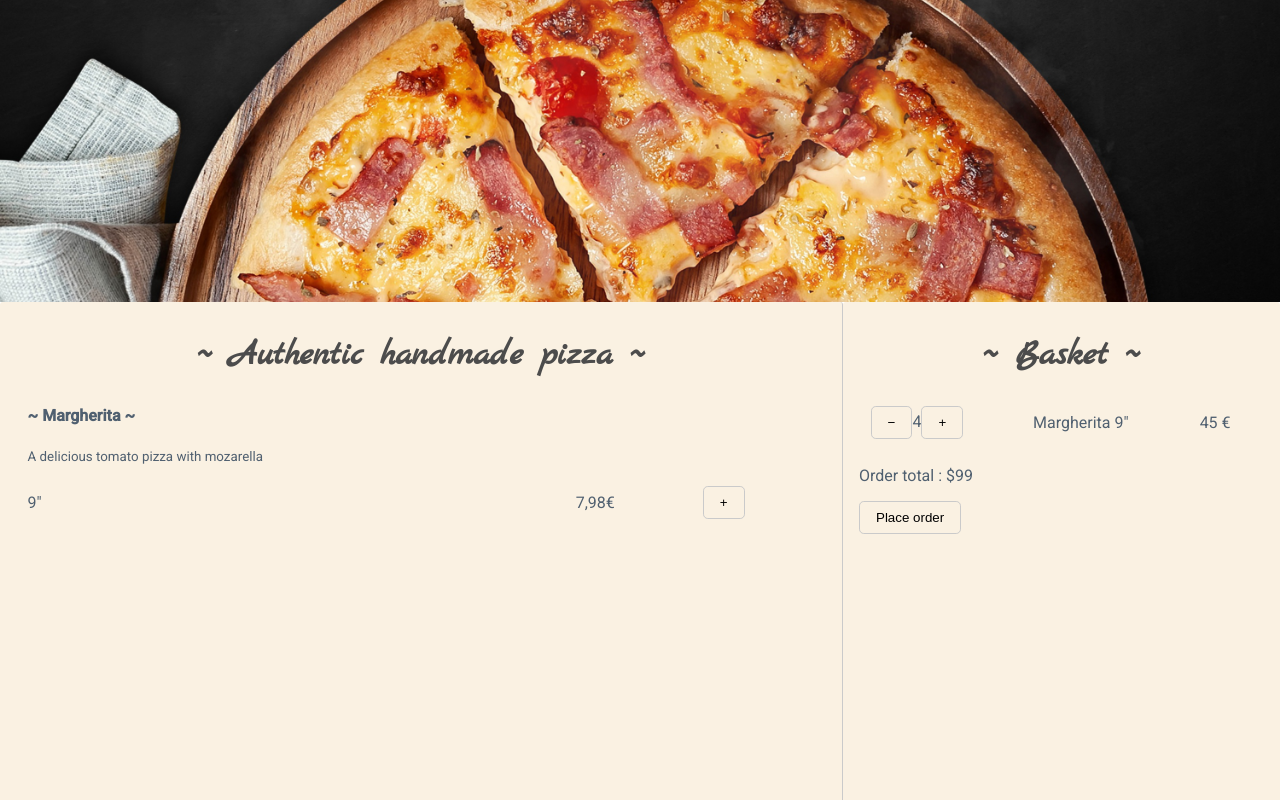
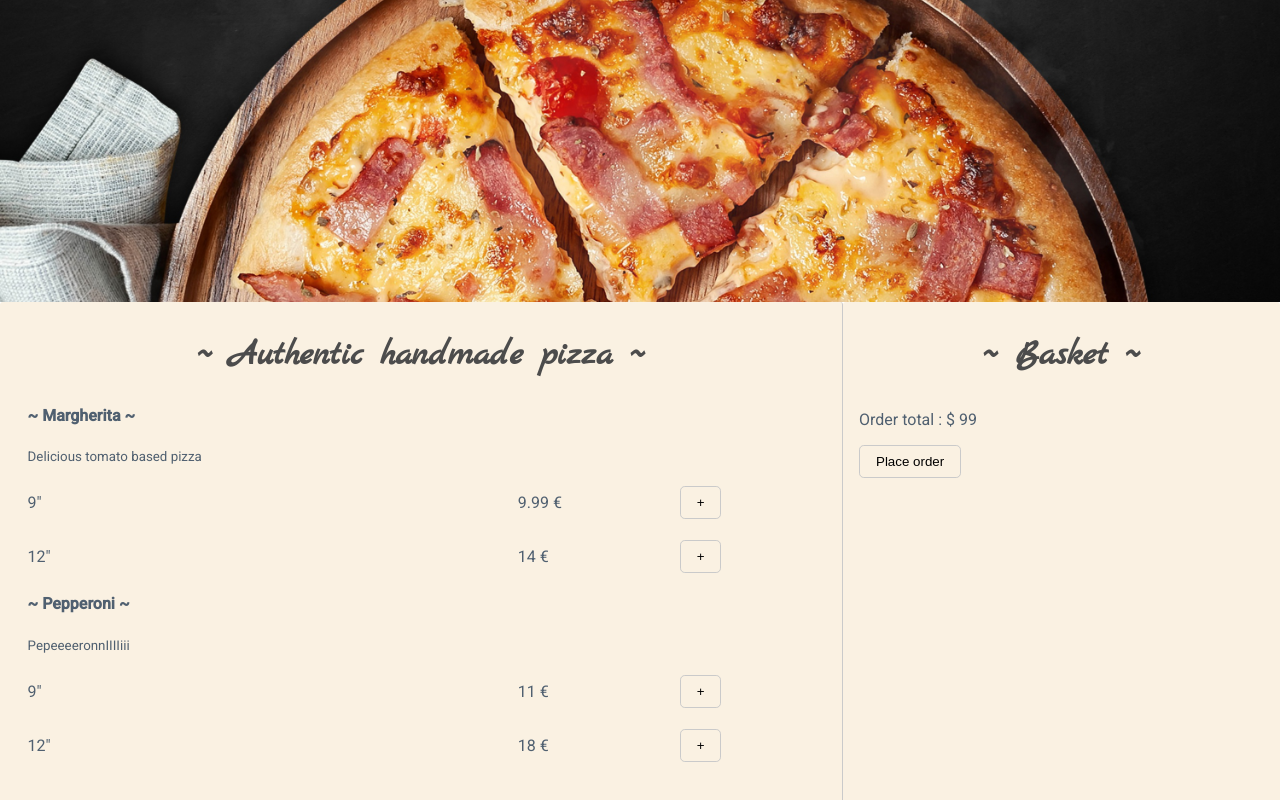
Before and after one commit to ericmartin33/tutovuePizza, a Vue app in the folder pizza-planet/: page /menu in a window 1280 px wide. Shown: the part 380-1180 px from the top of the page. Built offline with nearby package versions, Linux system fonts and the light colour scheme.

Commit message:
PIzza menu data binding

```diff
--- a/pizza-planet/src/views/MenuView.vue
+++ b/pizza-planet/src/views/MenuView.vue
@@ -3,17 +3,17 @@
         <div class="menu">
             <h3>~ Authentic handmade pizza ~</h3>
             <table>
-                <tbody>
+                <tbody v-for="(item, index) in allPizzas" :key="index">
                     <tr>
-                        <td><strong>~ Margherita ~</strong></td>
+                        <td><strong>~ {{ item.name }} ~</strong></td>
                     </tr>
                     <tr>
-                        <td><small>A delicious tomato pizza with mozarella</small></td>
+                        <td><small>{{ item.description }}</small></td>
                     </tr>
-                    <tr>
-                        <td>9"</td>
-                        <td>7,98€</td>
-                        <td><button type="button">&#43;</button></td>
+                    <tr v-for="(option, index) in item.options" :key="option[index]">
+                        <td>{{ option.size }}"</td>
+                        <td>{{ option.price }} €</td>
+                        <td><button type="button" @click="addToBasket">&#43;</button></td>
                     </tr>
                 </tbody>
             </table>
@@ -22,23 +22,47 @@
             <h3>~ Basket ~</h3>
             <div>
                 <table>
+                    <tbody v-for="(item, index) in basket" :key="index">
                         <tr>
                             <td>
                                 <button type="button" class="quantity_button">&#8722;</button>
-                            <span>4</span>
+                                <span>{{ item.quantity }}</span>
                                 <button type="button" class="quantity_button">&#43;</button>
                             </td>
-                        <td>Margherita 9"</td>
-                        <td>45 €</td>
+                            <td>{{ item.name }} {{ item.size }}"</td>
+                            <td>{{ item.quantity * item.price }} €</td>
 
                         </tr>
+                    </tbody>
                 </table>
-                <p>Order total : $99</p>
+                <p>Order total : $ 99</p>
                 <button>Place order</button>
             </div>
         </div>
     </div>
 </template>
+
+<script setup>
+import { ref } from 'vue';
+const allPizzas = ref([
+    {
+        name: 'Margherita',
+        description: 'Delicious tomato based pizza',
+        options: [{ size: 9, price: 9.99 }, { size: 12, price: 14 }]
+    },
+    {
+        name: 'Pepperoni',
+        description: 'PepeeeeronnIIIIiii',
+        options: [{ size: 9, price: 11 }, { size: 12, price: 18 }]
+    }
+]);
+const basket = ref([]);
+
+function addToBasket() {
+    basket.value.push();
+}
+
+</script>
 <style scoped>
 h3 {
     text-align: center;
```
Lines whose indentation alone changed are shown as unchanged.
